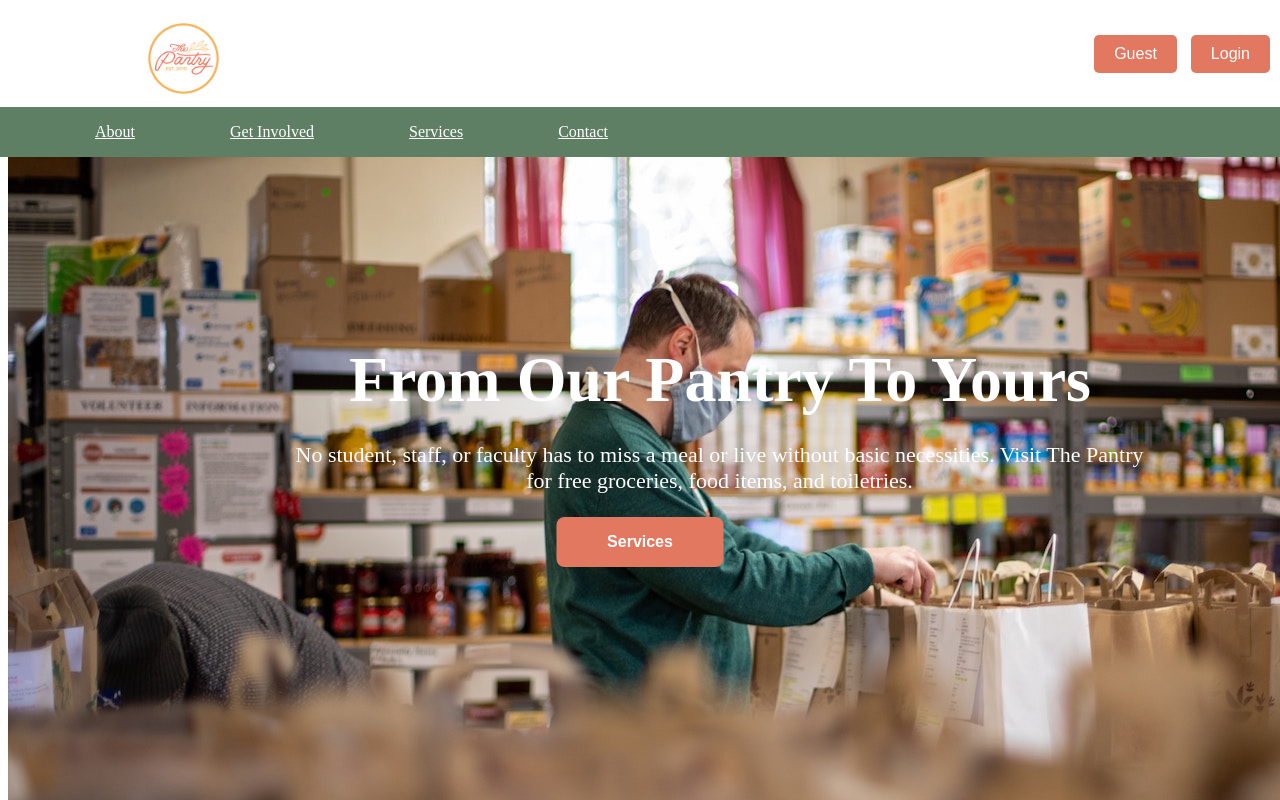
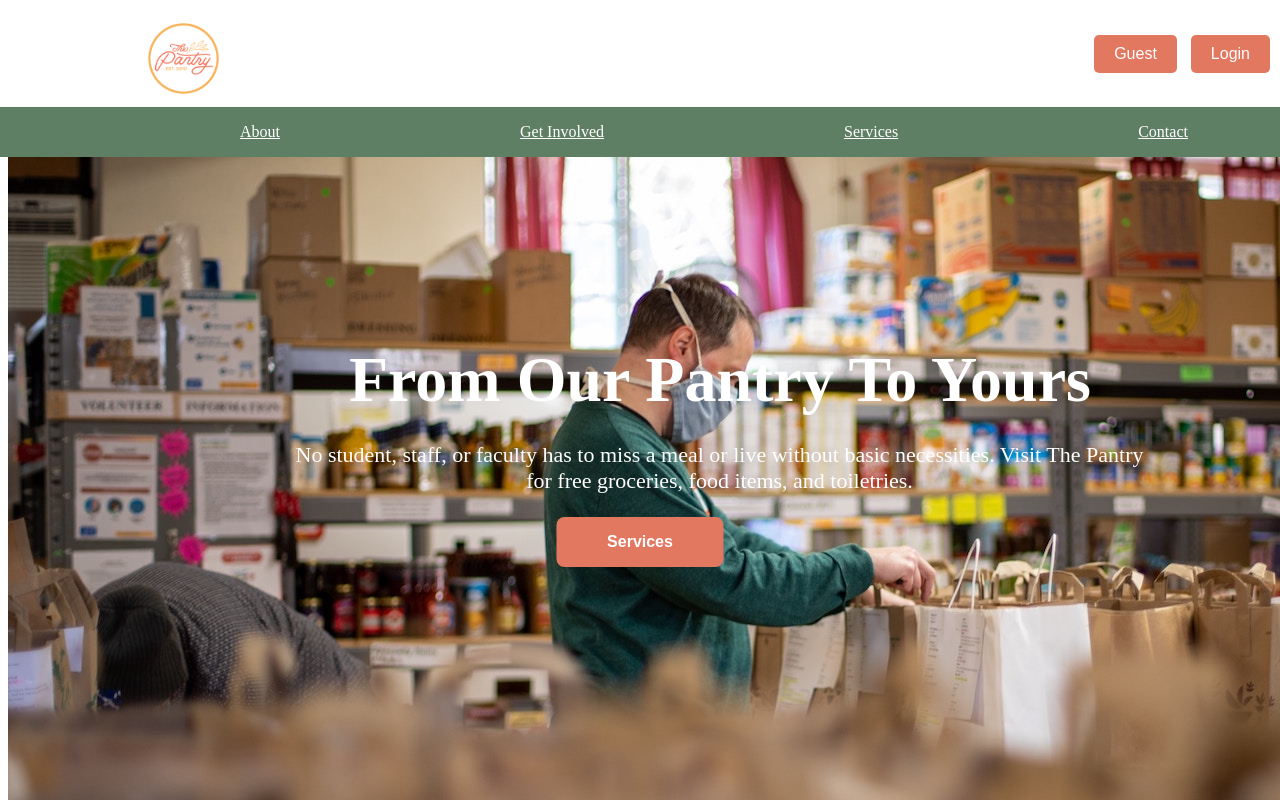
Before and after one commit to macintAsh1984/Pantry-2.0, a plain HTML site: page pantry2.0.html in a window 1280 px wide. Shown: the top 800 px of the page. Drawn offline with Linux system fonts and the light colour scheme.

Commit message:
fixed nav alignment

```diff
--- a/pantry2.0.html
+++ b/pantry2.0.html
@@ -143,7 +143,7 @@
 		.dropdown {
 			top: 23px;
 			left: 148px;
-			padding-left: 75px;
+			padding-left: 220px;
 		}
 
 		.cardsSection {
```
